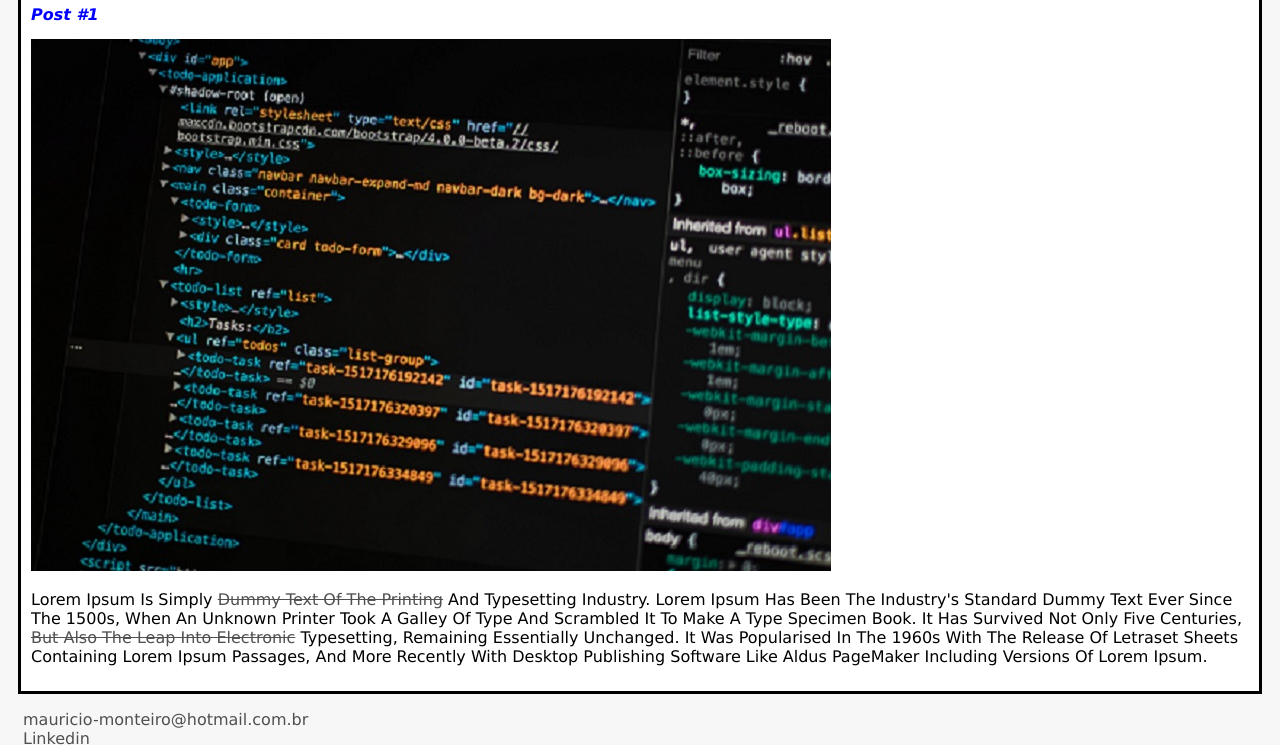
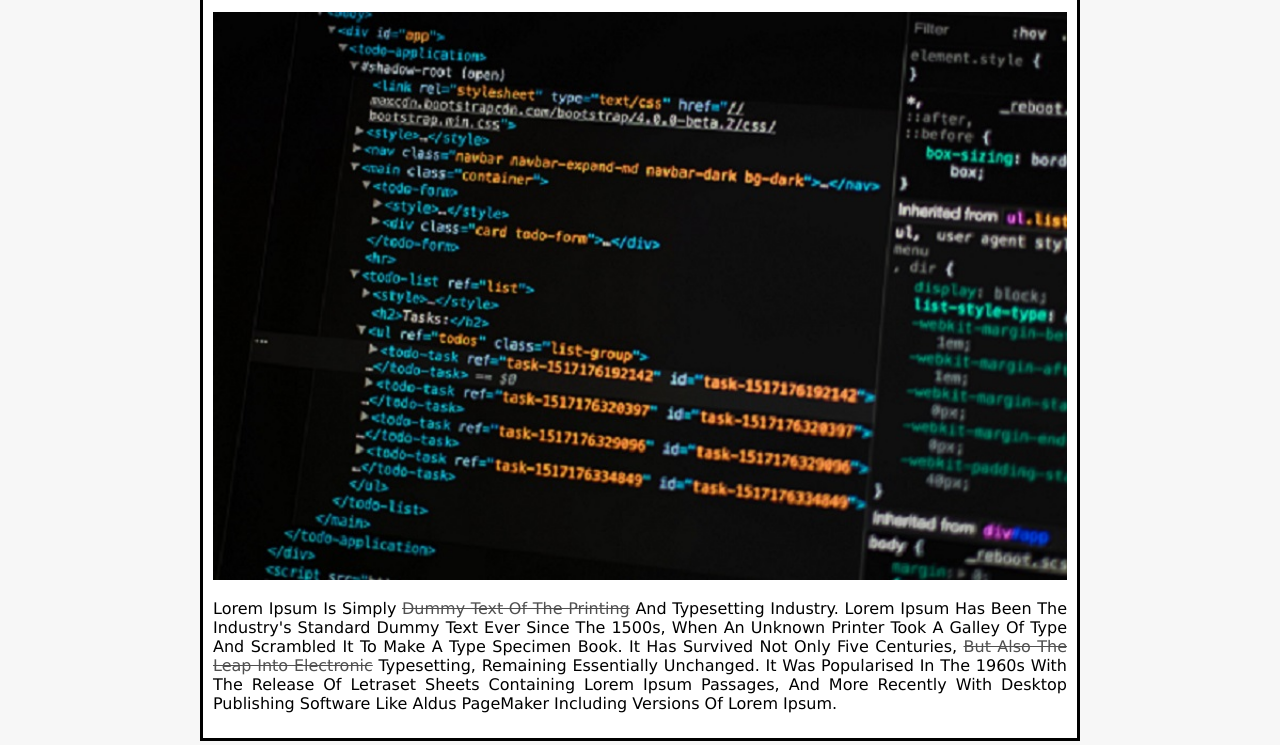
Before and after one commit to Mauricio3/mysite, a plain HTML site: page index.html in a window 1280 px wide. Shown: the part 370-1115 px from the top of the page. Drawn offline with Linux system fonts and the light colour scheme.

Commit message:
Align and positioning itens

```diff
--- a/style.css
+++ b/style.css
@@ -1,6 +1,8 @@
 body {
   background: #f7f7f7;
   font-family: Verdana;
+  max-width: 900px;
+  margin: auto;
 }
 
 .photo {
@@ -8,12 +10,16 @@ body {
   border-radius: 50%;
   width: 220px;
   height: 200px;
+  margin-top: 15px;
 }
 
 #title,
 .subtitle,
 .post_title {
   color: blue;
+  margin: auto;
+  margin-top: 15px;
+  margin-left: 15px;
 }
 
 #title {
@@ -45,10 +51,12 @@ a {
   margin: 0px;
   margin-bottom: 15px;
   text-transform: capitalize;
+  text-align: justify;
 }
 
 .post_image {
   margin-bottom: 15px;
+  width: 100%;
 }
 
 .contacts_list {
```
